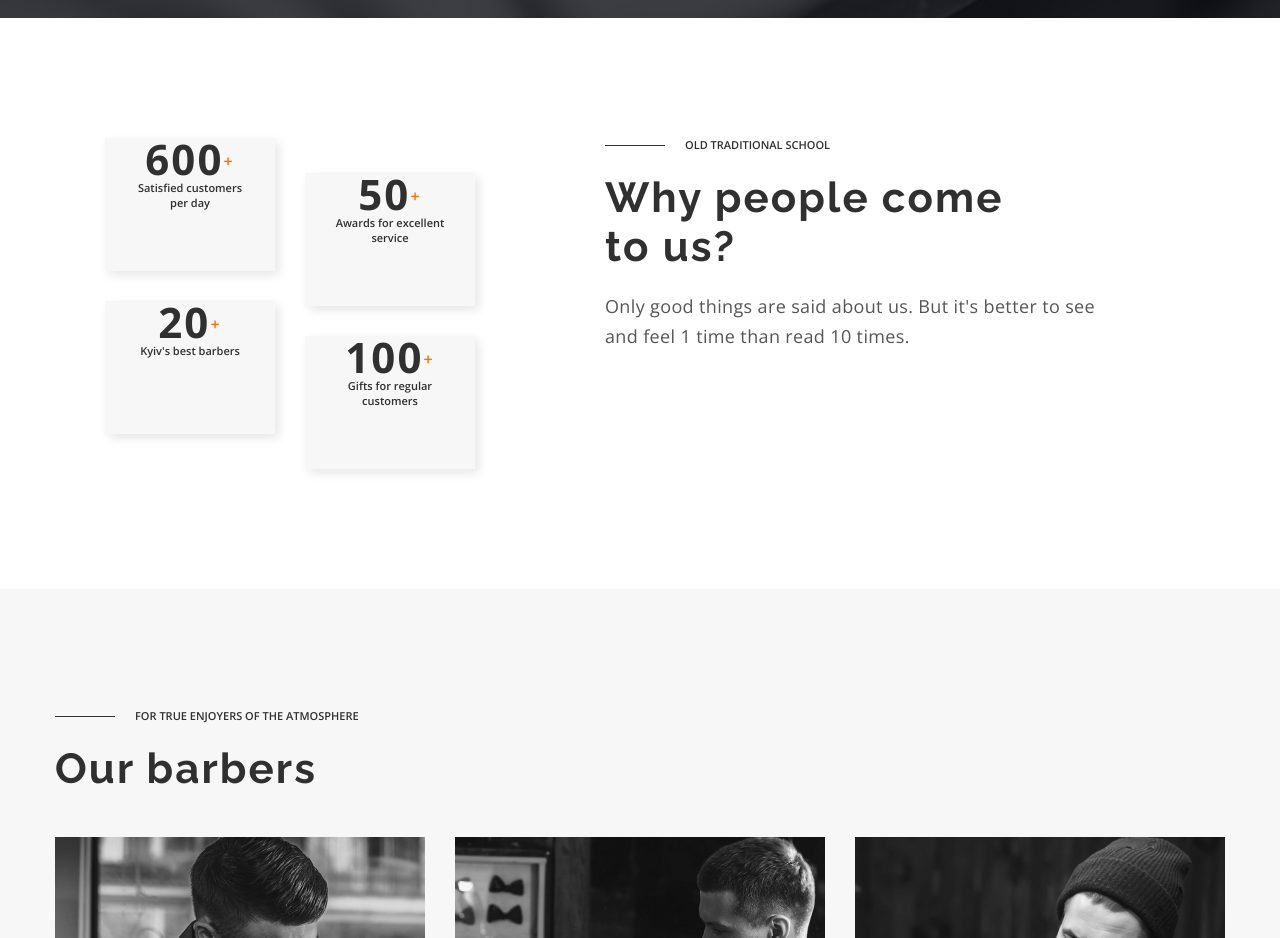
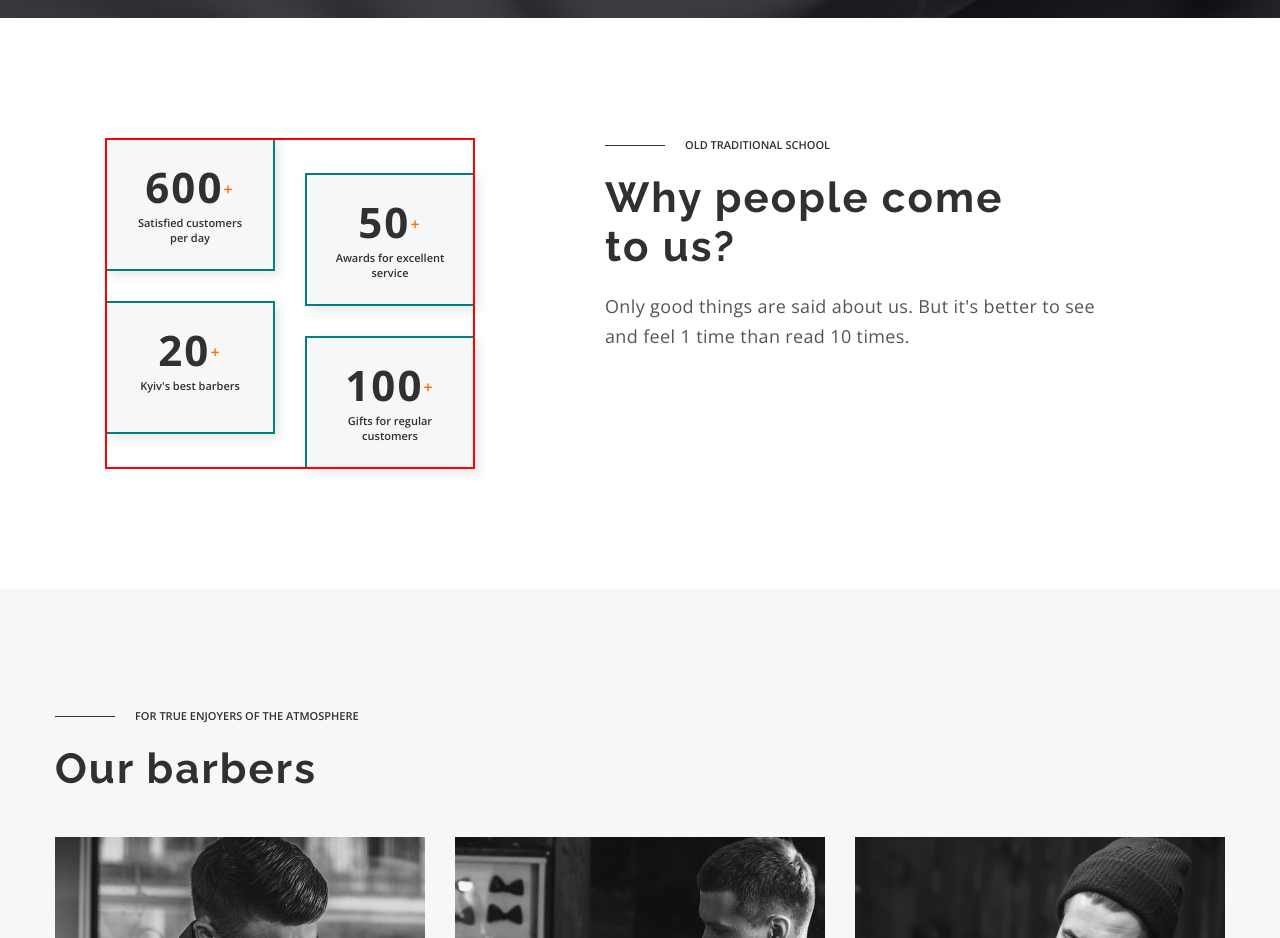
Before and after one commit to Nadiia17/goit-BarberShop, a plain HTML site: page index.html in a window 1280 px wide. Shown: the part 2040-2978 px from the top of the page. Drawn offline with nearby package versions, Linux system fonts and the light colour scheme.

Commit message:
benefits section

```diff
--- a/css/styles.css
+++ b/css/styles.css
@@ -484,30 +484,48 @@ body {
   width: 500px;
 }
 .benefits-list {
-  position: relative;
   width: 100%;
-  height: 331px;
+
+  outline: 2px solid red;
+  outline-offset: -2px;
 
   display: flex;
   flex-wrap: wrap;
-  align-items: center;
-  justify-content: center;
-  gap: 30px;
+  align-items: stretch;
+  justify-content: space-between;
 }
 
 .benefits-item {
-  position: absolute;
-
   width: 170px;
-  min-height: 133px;
+  height: 133px;
 
   padding: 20px 24px;
+
+  outline: 2px solid teal;
+  outline-offset: -2px;
 
   background-color: var(--light-bcg-cl);
   box-shadow: 4px 4px 10px rgba(0, 0, 0, 0.1);
 }
 
-.benefits-item:first-child {
+.benefits-item:nth-child(1) {
+  margin-bottom: 35px;
+}
+
+.benefits-item:nth-child(2) {
+  margin-top: 35px;
+}
+
+.benefits-item:nth-child(3) {
+  margin-bottom: 35px;
+  margin-top: -5px;
+}
+
+.benefits-item:nth-child(4) {
+  margin-top: 30px;
+}
+
+/* .benefits-item:first-child {
   top: 0;
   left: 0;
 }
@@ -525,12 +543,12 @@ body {
 .benefits-item:nth-child(4) {
   bottom: 0;
   right: 0;
-}
+} */
 
 .benefit-quantity {
   font-weight: 700;
   font-size: 42px;
-  line-height: 1.36px;
+  line-height: 1.36;
   text-align: center;
   letter-spacing: 0.05em;
 
```
